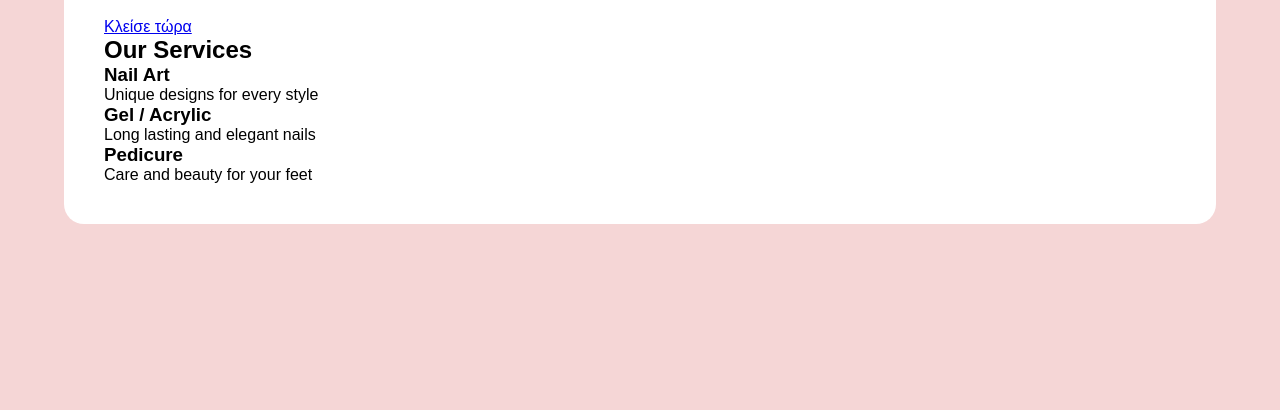
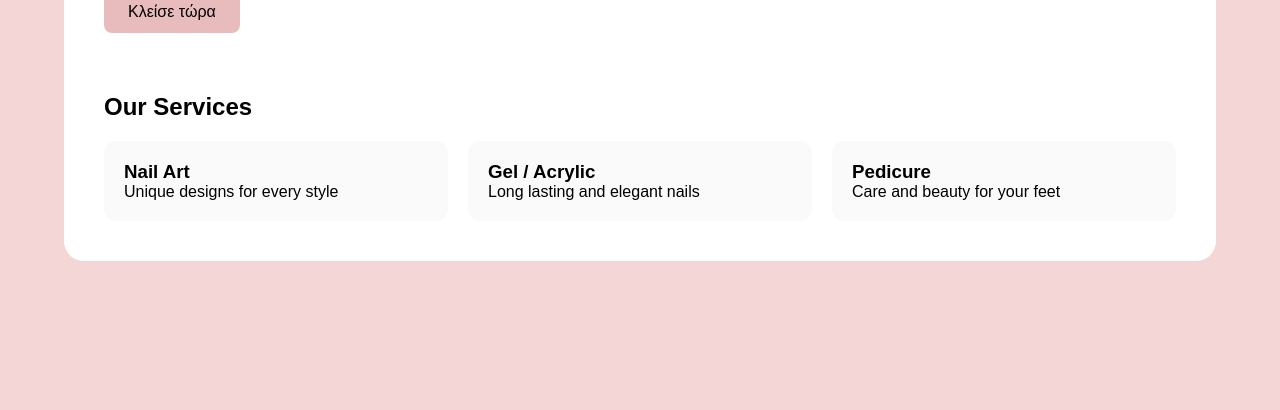
Before and after one commit to MyronFaryna/BeautyByDaniela, a plain HTML site: page index.html in a window 1280 px wide. Shown: the part 390-800 px from the top of the page. Drawn offline with Linux system fonts and the light colour scheme.

Commit message:
Style button and services cards

```diff
--- a/css/style.css
+++ b/css/style.css
@@ -89,3 +89,33 @@ body {
     max-width: 100%;
     height: auto;
 }
+
+/* Button */
+.btn-primary {
+    display: inline-block;
+    padding: 12px 24px;
+    background: #e8bcbc;
+    color: black;
+    text-decoration: none;
+    border-radius: 8px;
+    margin-top: 10px;
+}
+
+/* Services section */
+.services {
+    margin-top: 60px;
+}
+
+.services-grid {
+    display: flex;
+    gap: 20px;
+    margin-top: 20px;
+}
+
+/* Service cards */
+.service-card {
+    flex: 1;
+    padding: 20px;
+    border-radius: 12px;
+    background: #fafafa;
+}
--- a/index.html
+++ b/index.html
@@ -45,7 +45,7 @@
 
             <div class="hero-image">
                 <!-- θα μπει εικόνα -->
-                <img src="images/home/hero.png" alt="Nails">
+                <img src="images/hero.png" alt="Nails">
             </div>
 
         </section>
```
